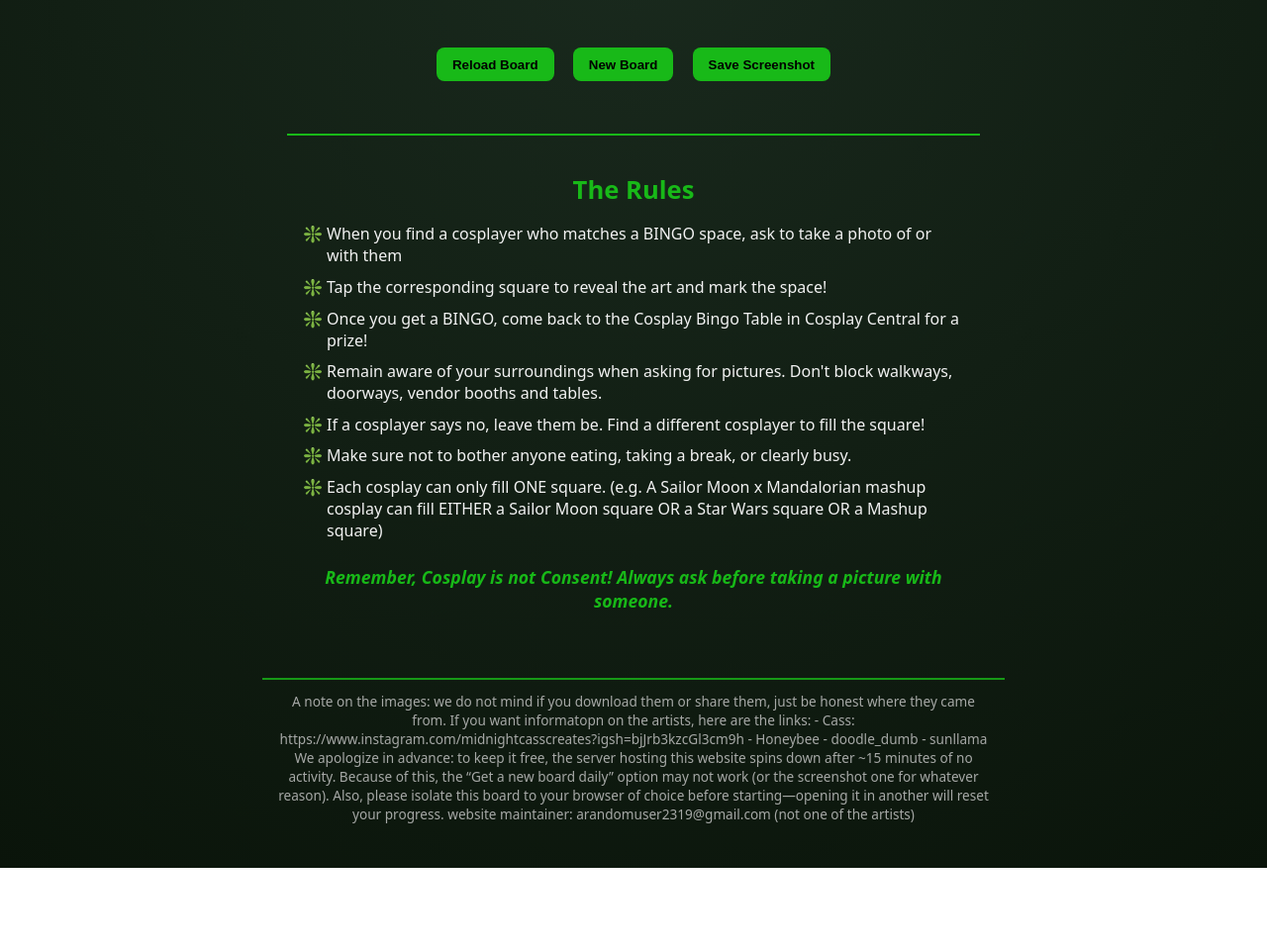
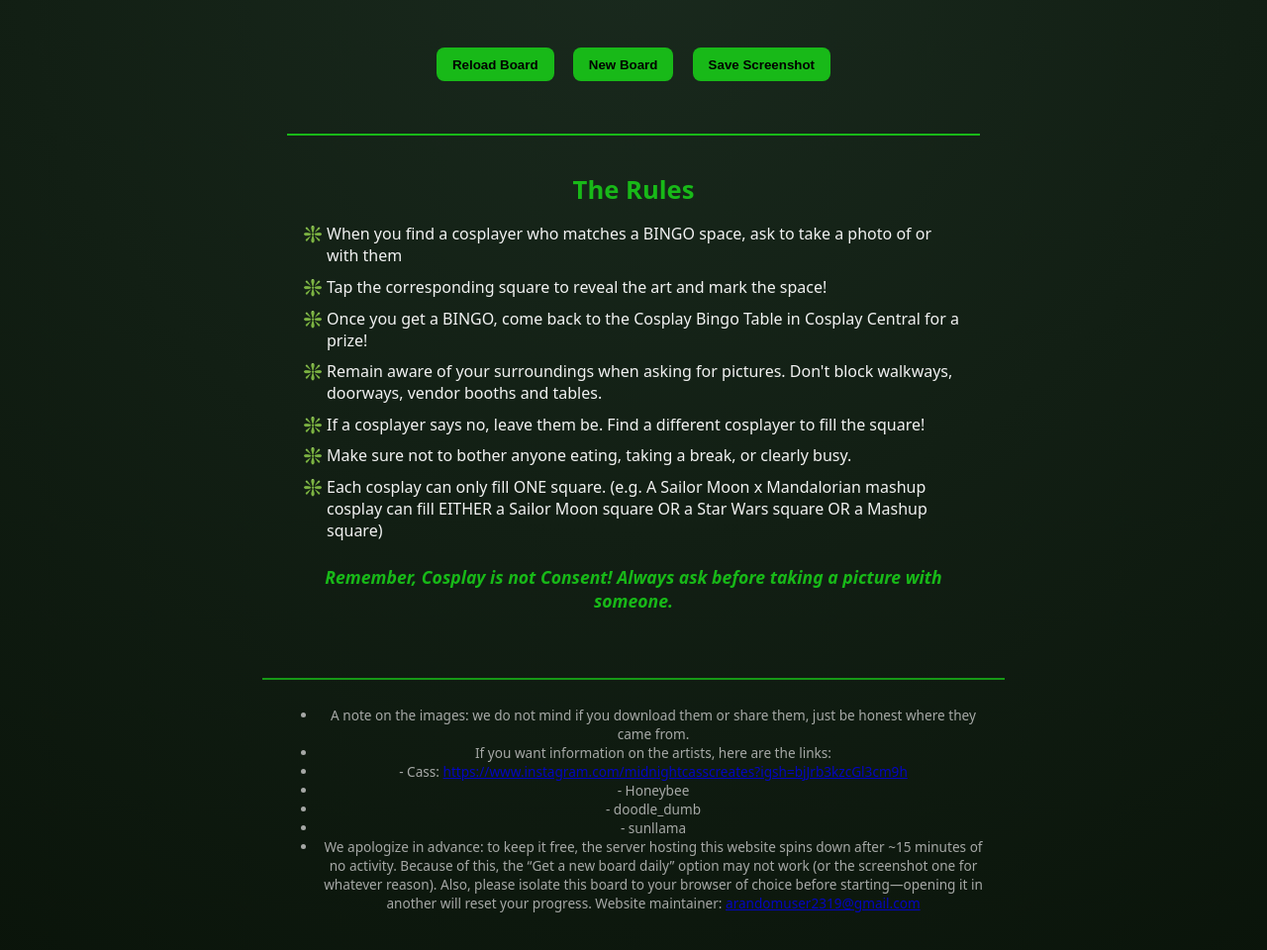
Before and after one commit to tritekdaniel/comicon-bingo, a website: page public/index.html in a window 1280 px wide. Shown: the part 90-1050 px from the top of the page at 99% size. Before the commit the page ends 967 px from the top, so only its background shows below. Drawn offline with Linux system fonts and the light colour scheme; no server answers.

Commit message:
Your commit message here

```diff
--- a/public/index.html
+++ b/public/index.html
@@ -99,20 +99,26 @@
 
   <script type="module" src="client.js"></script>
 
-    <footer id="notice">
-    <p>
-      A note on the images: we do not mind if you download them or share them, just be honest where they came from.
-      If you want informatopn on the artists, here are the links:
-      - Cass: https://www.instagram.com/midnightcasscreates?igsh=bjJrb3kzcGl3cm9h
-      - Honeybee
-      - doodle_dumb
-      - sunllama
-      We apologize in advance: to keep it free, the server hosting this website spins down after ~15 minutes of no activity.
-      Because of this, the “Get a new board daily” option may not work (or the screenshot one for whatever reason).
-      Also, please isolate this board to your browser of choice before starting—opening it in another will reset your progress.
-      website maintainer: arandomuser2319@gmail.com (not one of the artists)
-    </p>
-  </footer>
+<footer id="notice">
+  <ul>
+    <li>A note on the images: we do not mind if you download them or share them, just be honest where they came from.</li>
+    <li>If you want information on the artists, here are the links:</li>
+    <li>- Cass: <a href="https://www.instagram.com/midnightcasscreates?igsh=bjJrb3kzcGl3cm9h" target="_blank">
+      https://www.instagram.com/midnightcasscreates?igsh=bjJrb3kzcGl3cm9h
+    </a></li>
+    <li>- Honeybee</li>
+    <li>- doodle_dumb</li>
+    <li>- sunllama</li>
+    <li>
+      We apologize in advance: to keep it free, the server hosting this website
+      spins down after ~15 minutes of no activity. Because of this, the “Get a new board daily”
+      option may not work (or the screenshot one for whatever reason). Also, please isolate
+      this board to your browser of choice before starting—opening it in another will reset
+      your progress.
+      Website maintainer: <a href="mailto:arandomuser2319@gmail.com">arandomuser2319@gmail.com</a>
+    </li>
+  </ul>
+</footer>
 
   <script type="module" src="client.js"></script>
 </body>
```
